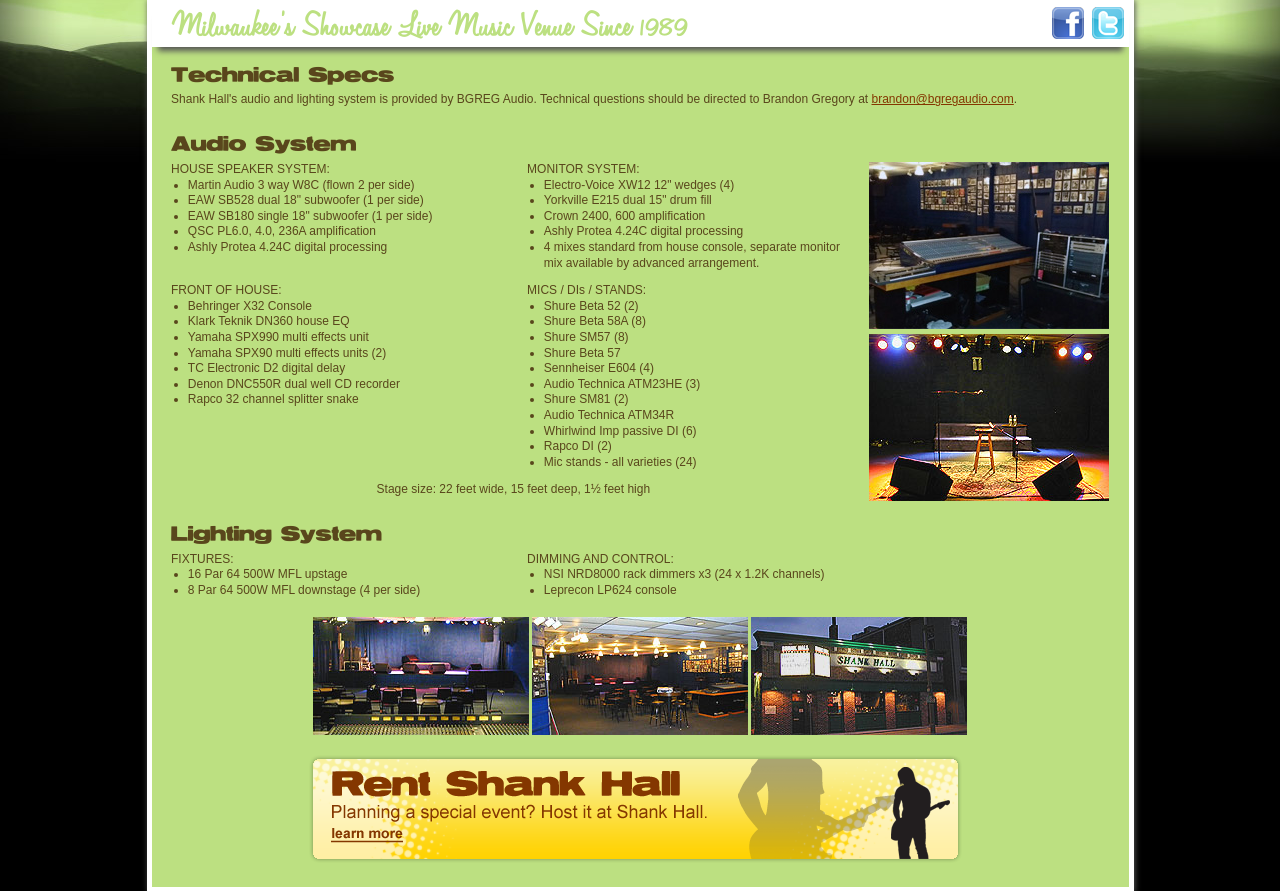
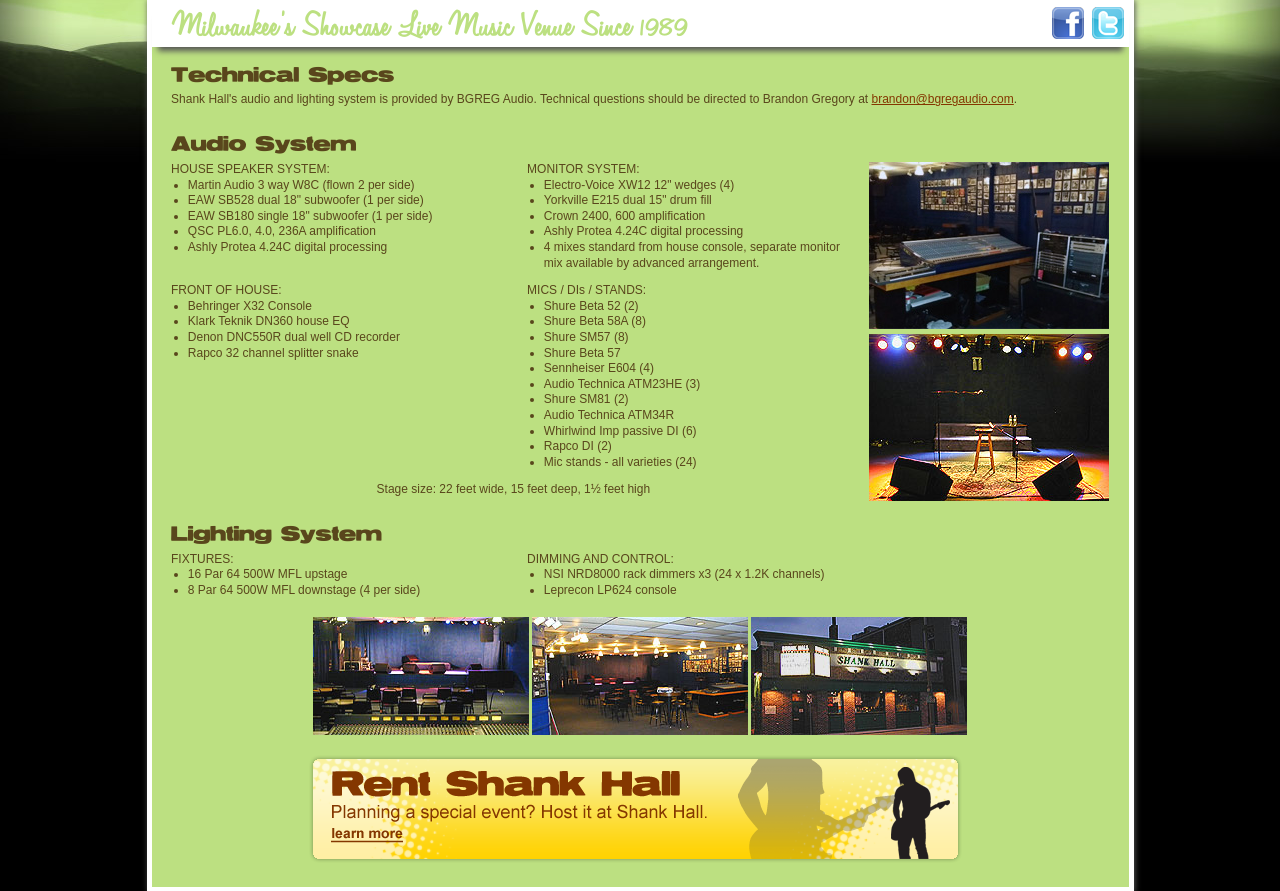
Before and after one commit to marklippert/shankhall, a PHP site: page /specs.php in a window 1280 px wide. Shown: the part 125-1016 px from the top of the page. Run offline with PHP 8.4, Linux system fonts and the light colour scheme; a stand-in replaces the project's code that opens the database connection; some libraries are stand-ins or nearby versions.

Commit message:
Update equipment

```diff
--- a/specs.php
+++ b/specs.php
@@ -44,9 +44,6 @@
     <ul>
       <li>Behringer X32 Console</li>
       <li>Klark Teknik DN360 house EQ</li>
-      <li>Yamaha SPX990 multi effects unit</li>
-      <li>Yamaha SPX90 multi effects units (2)</li>
-      <li>TC Electronic D2 digital delay</li>
       <li>Denon DNC550R dual well CD recorder</li>
       <li>Rapco 32 channel splitter snake</li>
     </ul>
```
